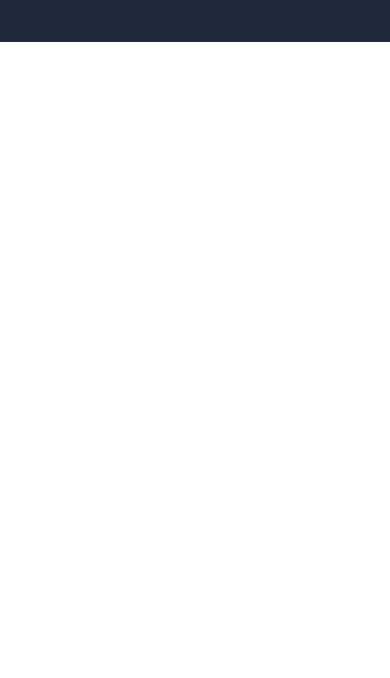
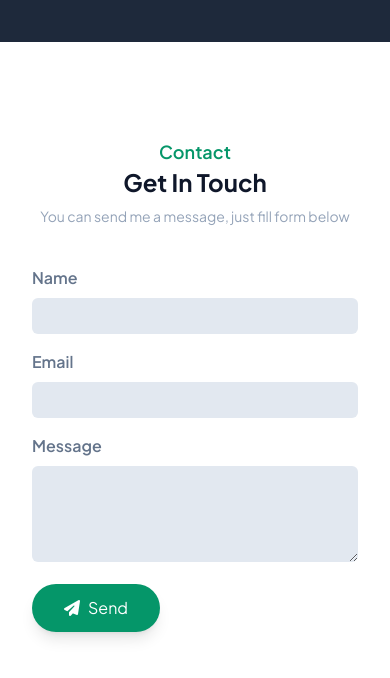
Before and after one commit to ryhnAtmdja/web-portfolio, a website: page public/index.html in a window 390 px wide. Shown: the part 3442-4120 px from the top of the page. Before the commit the page ends 3484 px from the top, so only its background shows below. Drawn offline with Linux system fonts and the light colour scheme.

Commit message:
form section mobile ver

```diff
--- a/public/index.html
+++ b/public/index.html
@@ -59,8 +59,9 @@
               <ul class="block text-center lg:flex">
                 <li><a href="#hero" class="list-item">Home</a></li>
                 <li><a href="#about" class="list-item">About</a></li>
-                <li><a href="#about" class="list-item">Contacts</a></li>
                 <li><a href="#projects" class="list-item">Projects</a></li>
+                <li><a href="#tools-skills" class="list-item">Tools</a></li>
+                <li><a href="#contacts" class="list-item">Contacts</a></li>
               </ul>
             </nav>
           </div>
@@ -337,6 +338,76 @@
         </div>
       </div>
     </section>
+
+    <!-- Form Section -->
+    <section id="form" class="pt-24 pb-16">
+      <div class="container">
+        <div class="max-w-full px-4 text-center">
+          <h4 class="text-lg font-semibold text-primary md:text-xl">Contact</h4>
+          <h2 class="text-2xl font-bold text-secondary md:text-4xl">
+            Get In Touch
+          </h2>
+          <p class="text-slate-400 text-sm mt-2 md:text-base">
+            You can send me a message, just fill form below
+          </p>
+        </div>
+        <div class="mt-10 px-4">
+          <div class="mb-4 w-full">
+            <form action="">
+              <label
+                for="name"
+                class="block mb-2 text-tertiary text-base font-semibold"
+                >Name</label
+              >
+              <input
+                type="text"
+                id="name"
+                name="name"
+                class="bg-slate-200 w-full py-2 px-3 rounded-md text-slate-700 leading-tight focus:outline-primary"
+                placeholder=""
+              />
+            </form>
+          </div>
+          <div class="mb-4 w-full">
+            <form action="">
+              <label
+                for="email"
+                class="block mb-2 text-tertiary text-base font-semibold"
+                >Email</label
+              >
+              <input
+                type="email"
+                id="email"
+                name="email"
+                class="bg-slate-200 w-full py-2 px-3 rounded-md text-slate-700 leading-tight focus:outline-primary"
+              />
+            </form>
+          </div>
+          <div class="mb-4 w-full">
+            <form action="">
+              <label
+                for="message"
+                class="block mb-2 text-tertiary text-base font-semibold"
+                >Message</label
+              >
+              <textarea
+                rows="4"
+                type="text"
+                id="message"
+                name="message"
+                class="bg-slate-200 w-full py-2 px-3 rounded-md text-slate-700 leading-tight focus:outline-primary focus:"
+              ></textarea>
+            </form>
+          </div>
+          <button
+            class="text-base bg-primary px-8 py-3 rounded-full text-white flex items-center justify-center transition ease-in delay-25 hover:bg-emerald-700 shadow-lg space-x-2"
+          >
+            <i class="fa-solid fa-paper-plane"></i>
+            <p>Send</p>
+          </button>
+        </div>
+      </div>
+    </section>
     <script
       src="https://kit.fontawesome.com/3f875f6169.js"
       crossorigin="anonymous"
--- a/src/css/input.css
+++ b/src/css/input.css
@@ -38,5 +38,5 @@ body {
 
 /* nav lists */
 .list-item {
-  @apply py-10 mx-8 text-slate-800 text-base transition ease-in-out hover:text-primary;
+  @apply py-7 mx-4 text-slate-800 text-base transition ease-in-out hover:text-primary;
 }
```
Also changed, not shown: public/css/output.css.
